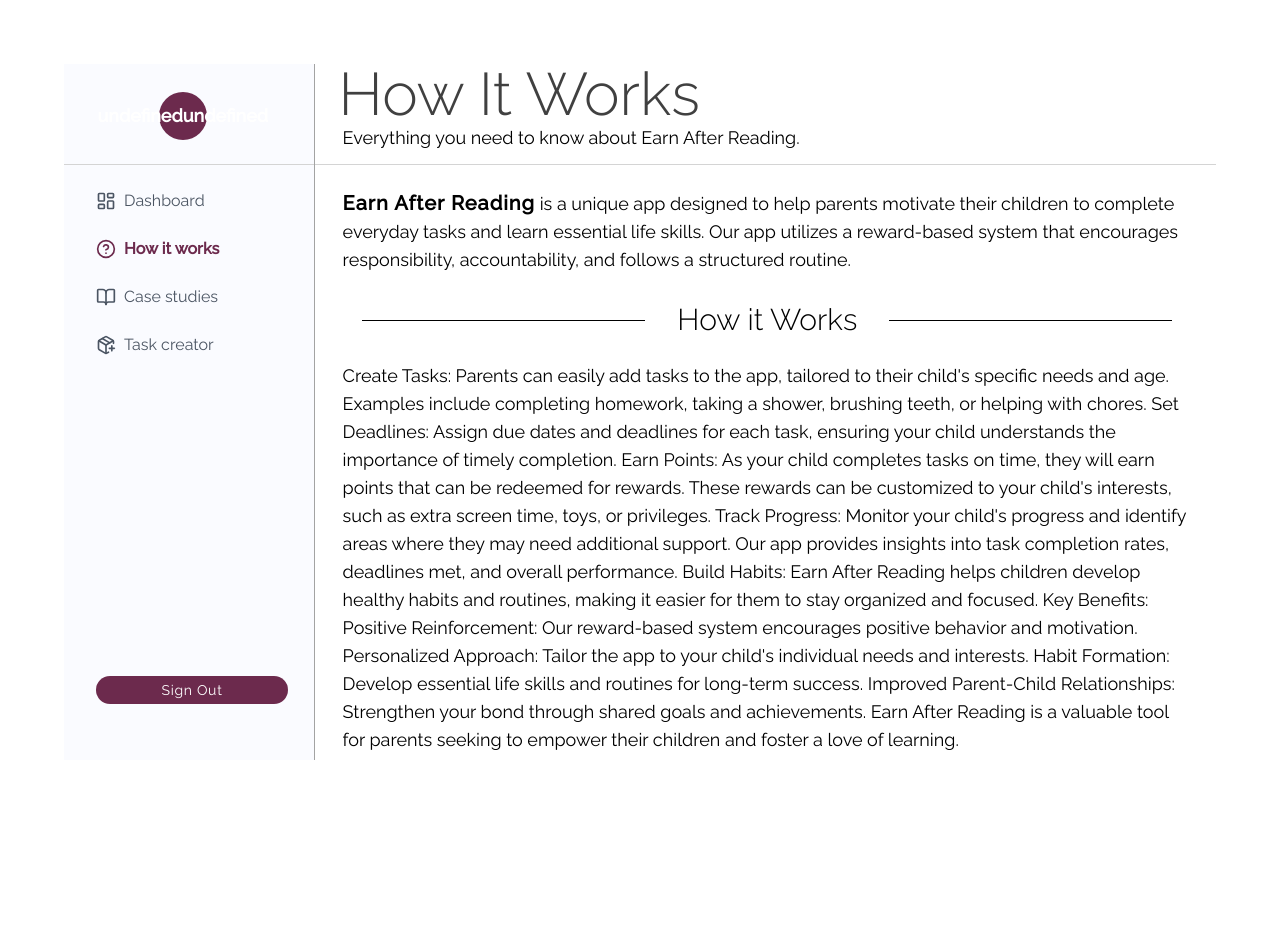
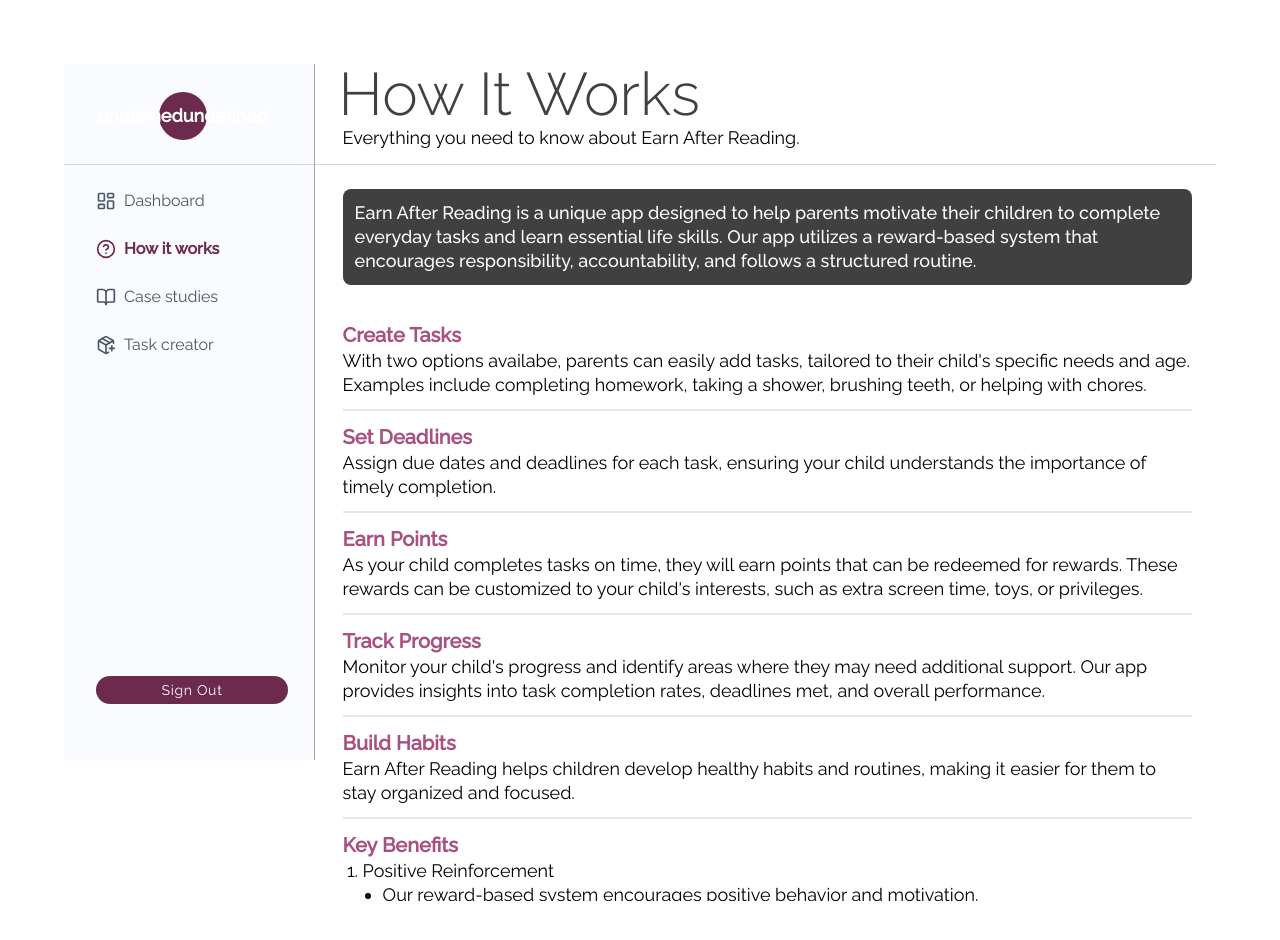
Before and after one commit to wlowrimore/earn_after_reading-v2, a Next.js app: page /dashboard/how-it-works in a window 1280 px wide. Shown: the top 940 px of the page. Before the commit the page ends 842 px from the top, so only its background shows below. Built offline with nearby package versions, Linux system fonts and the light colour scheme; no server answers.

Commit message:
styles the "How it Works" Component

```diff
--- a/src/app/globals.css
+++ b/src/app/globals.css
@@ -1,3 +1,18 @@
 @tailwind base;
 @tailwind components;
 @tailwind utilities;
+
+
+::-webkit-scrollbar {
+    width: 5px;
+    height: 5px;
+}
+
+::-webkit-scrollbar-track {
+    background: transparent;
+}
+
+::-webkit-scrollbar-thumb {
+    background: #a85181;
+    border-radius: 1rem;
+}
--- a/src/components/HowItWorks.tsx
+++ b/src/components/HowItWorks.tsx
@@ -2,39 +2,105 @@ import React from "react";
 
 export function HowItWorks() {
   return (
-    <main id="how-it-works" className="p-6">
-      <article className="pl-1 text-lg">
-        <strong className="text-xl tracking-wider">Earn After Reading</strong>{" "}
-        is a unique app designed to help parents motivate their children to
-        complete everyday tasks and learn essential life skills. Our app
-        utilizes a reward-based system that encourages responsibility,
-        accountability, and follows a structured routine. <br />
-        <br />
-        <div className="w-full flex justify-center items-center mb-6">
+    <main
+      id="how-it-works"
+      className="p-6 w-full max-h-[46rem] overflow-y-auto"
+    >
+      <article className="pl-1 text-lg w-full">
+        <p className="text-lg leading-6 font-[500] bg-neutral-700 text-white p-3 mb-6 rounded-lg">
+          Earn After Reading is a unique app designed to help parents motivate
+          their children to complete everyday tasks and learn essential life
+          skills. Our app utilizes a reward-based system that encourages
+          responsibility, accountability, and follows a structured routine.
+        </p>
+        {/* <div className="w-full flex justify-center items-center mb-6">
           <div className="w-1/3 h-[0.025rem] bg-black"></div>
           <div className="text-3xl font-light px-8">How it Works</div>
           <div className="w-1/3 h-[0.025rem] bg-black"></div>
-        </div>
-        Create Tasks: Parents can easily add tasks to the app, tailored to their
-        child's specific needs and age. Examples include completing homework,
-        taking a shower, brushing teeth, or helping with chores. Set Deadlines:
-        Assign due dates and deadlines for each task, ensuring your child
-        understands the importance of timely completion. Earn Points: As your
-        child completes tasks on time, they will earn points that can be
-        redeemed for rewards. These rewards can be customized to your child's
-        interests, such as extra screen time, toys, or privileges. Track
-        Progress: Monitor your child's progress and identify areas where they
-        may need additional support. Our app provides insights into task
-        completion rates, deadlines met, and overall performance. Build Habits:
-        Earn After Reading helps children develop healthy habits and routines,
-        making it easier for them to stay organized and focused. Key Benefits:
-        Positive Reinforcement: Our reward-based system encourages positive
-        behavior and motivation. Personalized Approach: Tailor the app to your
-        child's individual needs and interests. Habit Formation: Develop
-        essential life skills and routines for long-term success. Improved
-        Parent-Child Relationships: Strengthen your bond through shared goals
-        and achievements. Earn After Reading is a valuable tool for parents
-        seeking to empower their children and foster a love of learning.
+        </div> */}
+        <p className="flex flex-col w-full leading-6 py-3 border-b">
+          <span className="flex w-full text-xl text-[#a85181] font-semibold">
+            Create Tasks
+          </span>{" "}
+          With two options availabe, parents can easily add tasks, tailored to
+          their child&apos;s specific needs and age. Examples include completing
+          homework, taking a shower, brushing teeth, or helping with chores.
+        </p>
+        <p className="flex flex-col w-full leading-6 py-3 border-t border-b">
+          <span className="flex w-full text-xl text-[#a85181] font-semibold">
+            Set Deadlines
+          </span>{" "}
+          Assign due dates and deadlines for each task, ensuring your child
+          understands the importance of timely completion.
+        </p>
+        <p className="flex flex-col w-full leading-6 py-3 border-t border-b">
+          <span className="flex w-full text-xl text-[#a85181] font-semibold">
+            Earn Points
+          </span>{" "}
+          As your child completes tasks on time, they will earn points that can
+          be redeemed for rewards. These rewards can be customized to your
+          child&apos;s interests, such as extra screen time, toys, or
+          privileges.
+        </p>
+        <p className="flex flex-col w-full leading-6 py-3 border-t border-b">
+          <span className="flex w-full text-xl text-[#a85181] font-semibold">
+            Track Progress
+          </span>{" "}
+          Monitor your child&apos;s progress and identify areas where they may
+          need additional support. Our app provides insights into task
+          completion rates, deadlines met, and overall performance.
+        </p>
+        <p className="flex flex-col w-full leading-6 py-3 border-t border-b">
+          <span className="flex w-full text-xl text-[#a85181] font-semibold">
+            Build Habits
+          </span>{" "}
+          Earn After Reading helps children develop healthy habits and routines,
+          making it easier for them to stay organized and focused.
+        </p>
+        <p className="flex flex-col w-full leading-6 py-3 border-t">
+          <span className="flex w-full text-xl text-[#a85181] font-semibold">
+            Key Benefits
+          </span>{" "}
+          <ul className="list-decimal space-y-2 pl-5">
+            <li>
+              Positive Reinforcement
+              <li className="list-disc ml-5">
+                Our reward-based system encourages positive behavior and
+                motivation.
+              </li>
+            </li>
+            <li>
+              Personalized Approach
+              <ul className="list-disc">
+                <li className="list-inside">
+                  Tailor the app to your child&apos;s individual needs and
+                  interests.
+                </li>
+              </ul>
+            </li>
+            <li>
+              Habit Formation
+              <ul className="list-disc">
+                <li className="list-inside">
+                  Develop essential life skills and routines for long-term
+                  success.
+                </li>
+              </ul>
+            </li>
+            <li>
+              Improved Parent-Child Relationships
+              <ul className="list-disc">
+                <li className="list-inside">
+                  Strengthen your bond through shared goals and achievements.
+                </li>
+                <li className="list-inside">
+                  Earn After Reading is a valuable tool for parents seeking to
+                  empower their children and foster a love of learning.
+                </li>
+              </ul>
+            </li>
+          </ul>
+        </p>
       </article>
     </main>
   );
```
